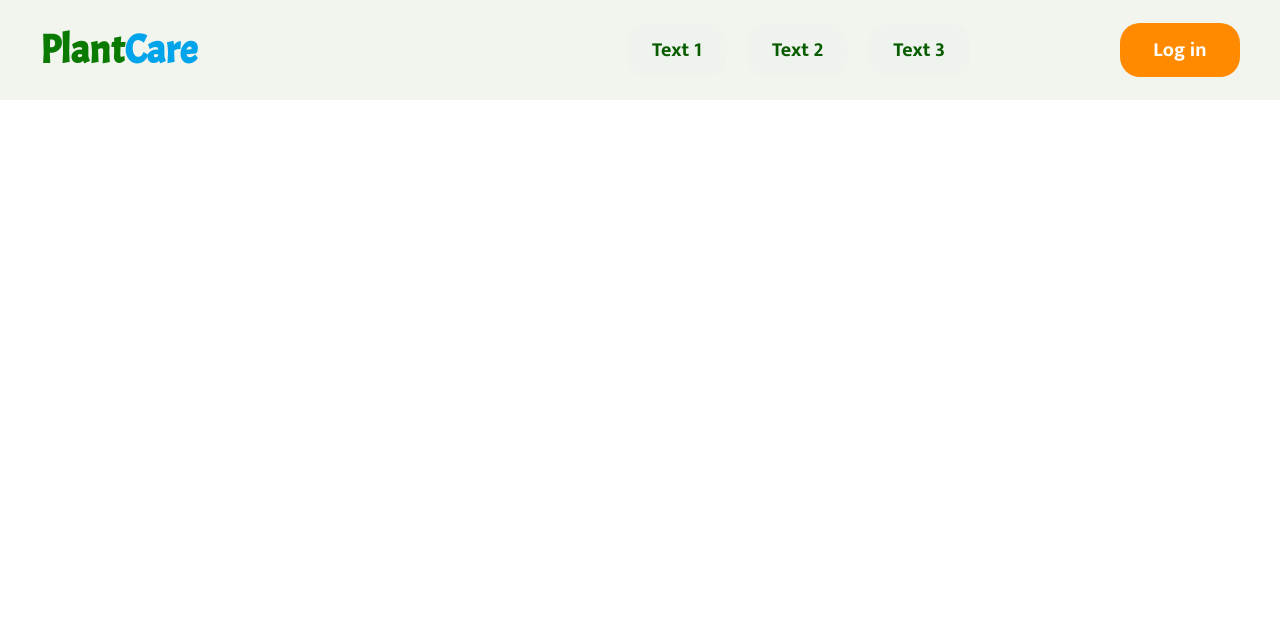
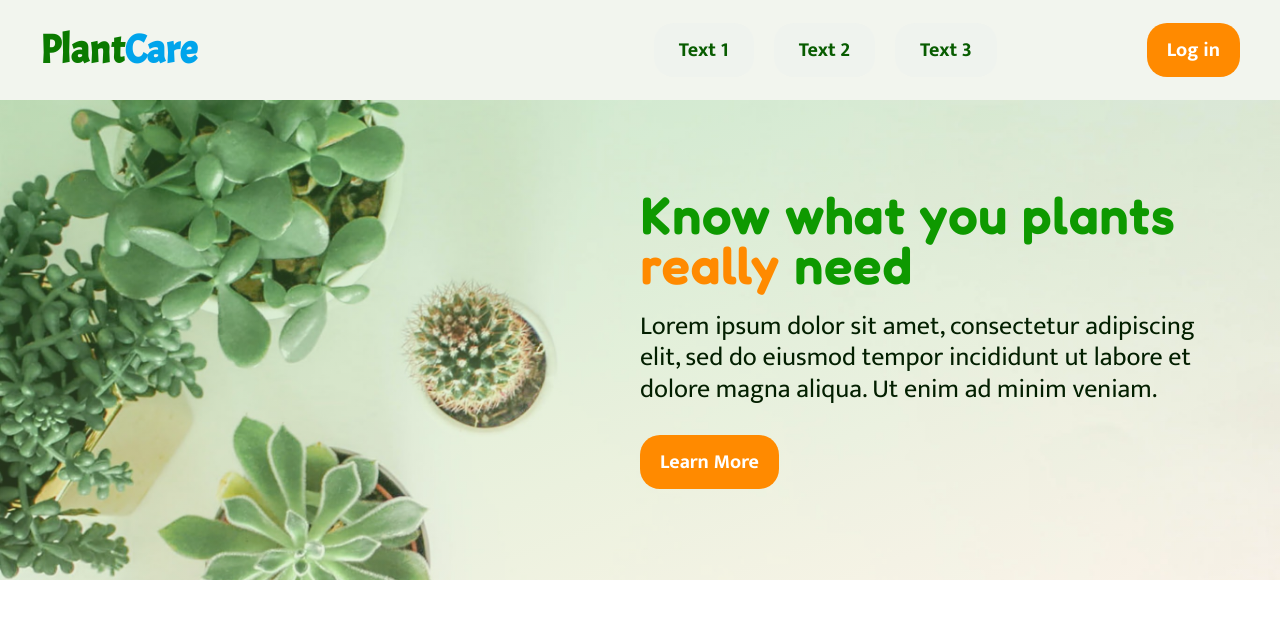
Before and after one commit to jkiot/plantcare-webapp, a website: page index.html in a window 1280 px wide. Drawn offline with nearby package versions, Linux system fonts and the light colour scheme; files that its build step writes are made by us from their sources.

Commit message:
Work in hero section at homepage

```diff
--- a/index.html
+++ b/index.html
@@ -8,9 +8,10 @@
     <link rel="preconnect" href="https://fonts.googleapis.com" />
     <link rel="preconnect" href="https://fonts.gstatic.com" crossorigin />
     <link
-      href="https://fonts.googleapis.com/css2?family=Acme&family=Fredoka+One&family=Mukta:wght@300;400;500;600;700&display=swap"
+      href="https://fonts.googleapis.com/css2?family=Acme&family=Fredoka:wght@300;400;500&family=Mukta:wght@300;400;500;600;700&display=swap"
       rel="stylesheet"
     />
+
     <title>Plantcare</title>
   </head>
   <body>
@@ -28,8 +29,28 @@
             <a href="#" class="header__navigation--link">Text 3</a>
           </li>
         </ul>
-        <p><a href="#" class="btn btn__orange"> Log in </a></p>
+        <button class="btn btn__orange">
+          <a href="#" class="btn-link"> Log in </a>
+        </button>
       </nav>
     </header>
+
+    <main>
+      <section class="hero grid-16-cols">
+        <div class="hero__content">
+          <h1 class="heading-primary">
+            Know what you plants <span>really</span> need
+          </h1>
+          <p class="hero__description">
+            Lorem ipsum dolor sit amet, consectetur adipiscing elit, sed do
+            eiusmod tempor incididunt ut labore et dolore magna aliqua. Ut enim
+            ad minim veniam.
+          </p>
+          <button class="btn btn__orange hero__btn">
+            <a href="#" class="btn-link"> Learn More </a>
+          </button>
+        </div>
+      </section>
+    </main>
   </body>
 </html>
--- a/sass/abstracts/_variables.scss
+++ b/sass/abstracts/_variables.scss
@@ -11,6 +11,8 @@ $color-secondary: #ff8a00;
 
 $color-secondary-dark-1: #e67c00;
 
+$color-secondary-light-1: #ffd099;
+
 $color-tertiary: #00a4eb;
 
 $color-green-dark: #031f00;
--- a/sass/base/_base.scss
+++ b/sass/base/_base.scss
@@ -12,4 +12,6 @@ html {
 
 body {
   box-sizing: border-box;
+  max-width: 140rem;
+  margin: 0 auto;
 }
--- a/sass/base/_typography.scss
+++ b/sass/base/_typography.scss
@@ -3,3 +3,11 @@ body {
   font-size: $default-font-size;
   color: $color-green-dark;
 }
+
+.heading-primary {
+  font-size: 5rem;
+  font-family: "Fredoka", sans-serif;
+  color: $color-primary;
+  letter-spacing: 0.2rem;
+  line-height: 1;
+}
--- /dev/null
+++ b/sass/base/_utilities.scss
@@ -0,0 +1,4 @@
+.grid-16-cols {
+  display: grid;
+  grid-template-columns: repeat(16, 1fr);
+}
--- a/sass/components/_button.scss
+++ b/sass/components/_button.scss
@@ -1,20 +1,28 @@
 .btn {
+  &,
   &:link,
   &:visited {
     display: inline-block;
-    width: 12rem;
     padding: 1rem 2rem;
+    border: none;
+    text-decoration: none;
     border-radius: 2rem;
+    font-family: inherit;
+    cursor: pointer;
+
+    transition: all 0.2s;
+  }
+
+  &-link {
     text-decoration: none;
-    font-family: "Mukta", sans-serif;
-    text-align: center;
-    transition: all 0.2s;
+    color: #fff;
   }
 
   &__orange {
     color: #fff;
     background-color: $color-secondary;
     font-weight: 700;
+    font-size: 2rem;
 
     &:hover,
     &:active {
--- a/sass/main.scss
+++ b/sass/main.scss
@@ -2,8 +2,11 @@
 
 @import "base/base";
 @import "base/typography";
+@import "base/utilities";
 
 @import "components/button";
 @import "components/logo";
 
 @import "layout/header";
+
+@import "pages/homepage";
--- /dev/null
+++ b/sass/pages/_homepage.scss
@@ -0,0 +1,34 @@
+.hero {
+  height: 60vh;
+  background-image: linear-gradient(
+      to right bottom,
+      rgba($color-primary-light-1, 0.3),
+      rgba($color-secondary-light-1, 0.2)
+    ),
+    url(../../img/hero_homepage.jpg);
+  background-size: cover;
+
+  &__content {
+    grid-column: 9/16;
+    display: flex;
+    flex-direction: column;
+
+    gap: 2rem;
+    justify-content: center;
+
+    & span {
+      color: $color-secondary;
+    }
+  }
+
+  &__description {
+    font-size: 2.6rem;
+    color: $color-green-dark;
+    line-height: 1.2;
+  }
+
+  &__btn {
+    align-self: flex-start;
+    margin-top: 1rem;
+  }
+}
```
Also changed, not shown: img/hero_homepage.jpg (added).
